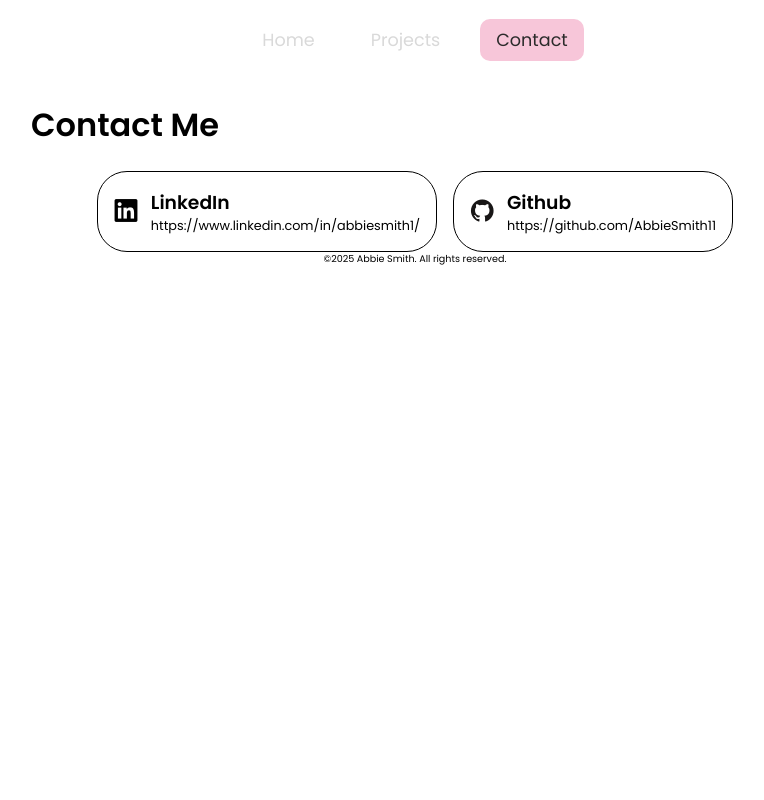
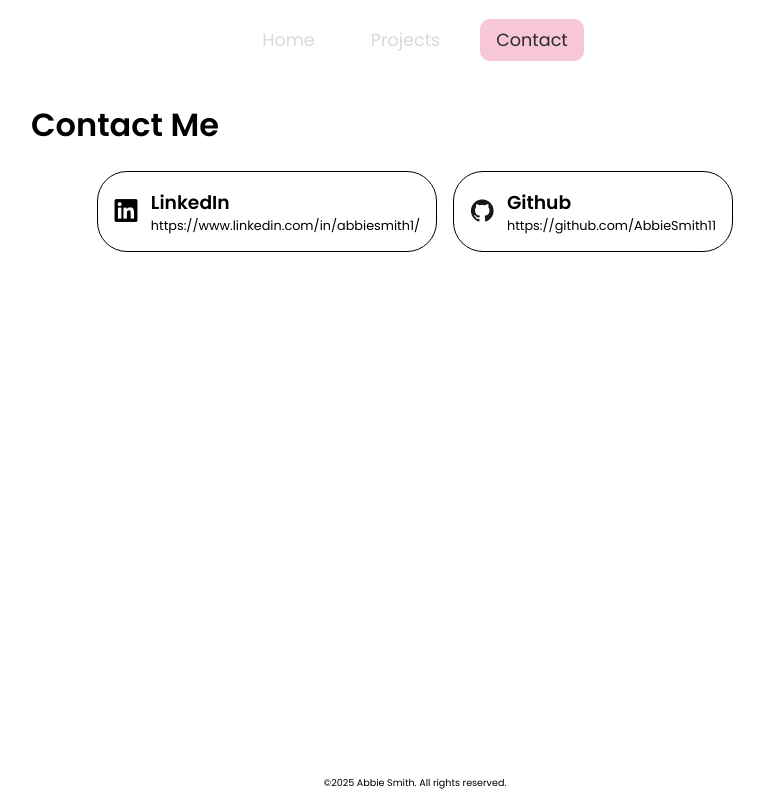
Before and after one commit to AbbieSmith11/portfolio-website, a React (Vite) app in the folder portfolio/: page /contact in a window 1280 px wide. Shown: the whole page, without its empty margins (225-989 px from the left). Built offline with nearby package versions, Linux system fonts and the light colour scheme.

Commit message:
Fixed footer issues

```diff
--- a/portfolio/src/components/footer/footer.css
+++ b/portfolio/src/components/footer/footer.css
@@ -7,6 +7,8 @@ footer {
     text-align: center;
     width: 100%;
     height: 3vh;
+    bottom: 0;
+    position: relative;
 }
 
 footer p {
--- a/portfolio/src/pages/contact/Contact.jsx
+++ b/portfolio/src/pages/contact/Contact.jsx
@@ -1,15 +1,15 @@
 import Navbar from "../../components/navbar/Navbar.jsx";
-import Footer from "../../components/footer/footer.jsx"
+import Footer from "../../components/footer/footer.jsx";
 import ContactContainer from "../../components/contact-container/contactContainer.jsx";
 import "./contact.css";
 
 function Contact() {
   return (
     <>
+      <div id="page">
         <Navbar />
 
-      <div id='fade'>
-
+        <div id="fade">
           <h1>Contact Me</h1>
 
           <div id="contact-box">
@@ -25,7 +25,8 @@ function Contact() {
             />
           </div>
         </div>
-      <Footer/>
+        <Footer />
+      </div>
     </>
   );
 }
--- a/portfolio/src/pages/home/Home.jsx
+++ b/portfolio/src/pages/home/Home.jsx
@@ -9,13 +9,16 @@ import './home.css'
 function Home() {
   return (
     <>
+    <div id='page'>
       <Navbar />
       <div id="fade">
         <Profile />
         <AboutMe />
         <Skills />
         <Hobbies />
-        <Footer />
+
+      </div>
+      <Footer />
       </div>
     </>
   );
--- a/portfolio/src/pages/home/home.css
+++ b/portfolio/src/pages/home/home.css
@@ -1,5 +1,11 @@
 body {
     margin: 0 20vw ;
+}
+
+#page {
+  display: flex;
+   flex-direction: column;
+   min-height: 100vh;
 }
 
  #fade {
@@ -7,6 +13,7 @@ body {
     transform: translatey(20px);
     animation: fadeUp 1.5s ease-out forwards;
     animation-delay: 0.5s;
+    flex: 1;
   }
 
   @keyframes fadeUp {
--- a/portfolio/src/pages/projects/Projects.jsx
+++ b/portfolio/src/pages/projects/Projects.jsx
@@ -1,4 +1,5 @@
 import Navbar from "../../components/navbar/Navbar.jsx";
+import Footer from "../../components/footer/footer.jsx"
 import "./projects.css";
 import Project from "../../components/project/project.jsx";
 import Tool from "../../components/tools/tool.jsx";
@@ -6,6 +7,8 @@ import Tool from "../../components/tools/tool.jsx";
 function Projects() {
   return (
     <>
+    <div id='page'>
+
     <Navbar />
 
 <div id="fade">
@@ -20,7 +23,13 @@ function Projects() {
     <Tool name="CSS" colour="#B8B4D9" />
     <Tool name="Javascript" colour="#F7C6D9" />
   </div>
+
 </div>
+<Footer />
+    </div>
+
+
+
     </>
   );
 }
```
Lines whose indentation alone changed are shown as unchanged.
